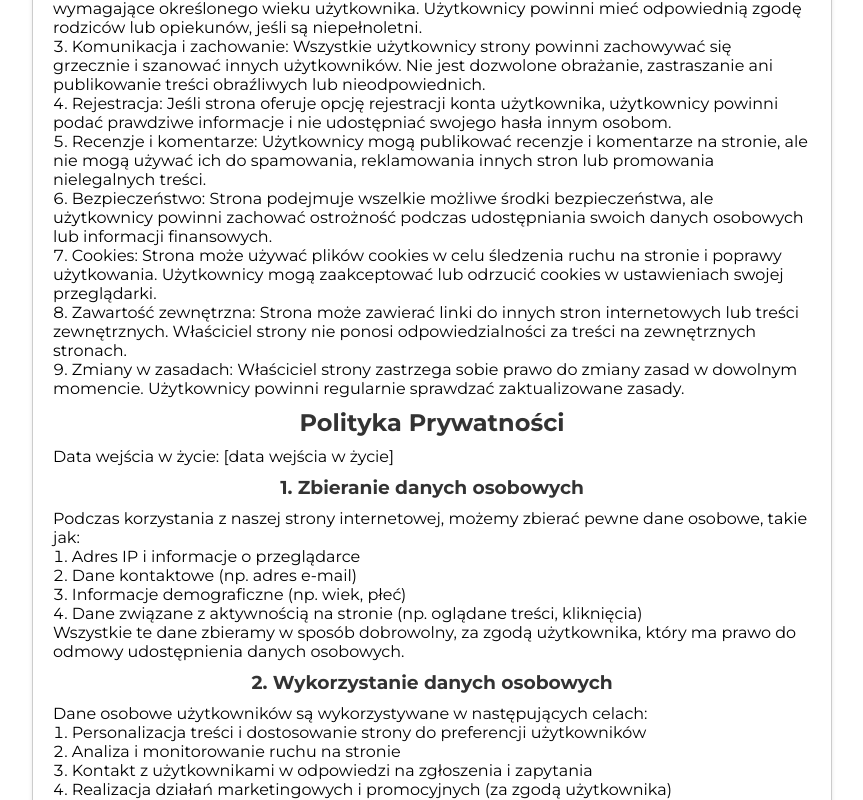
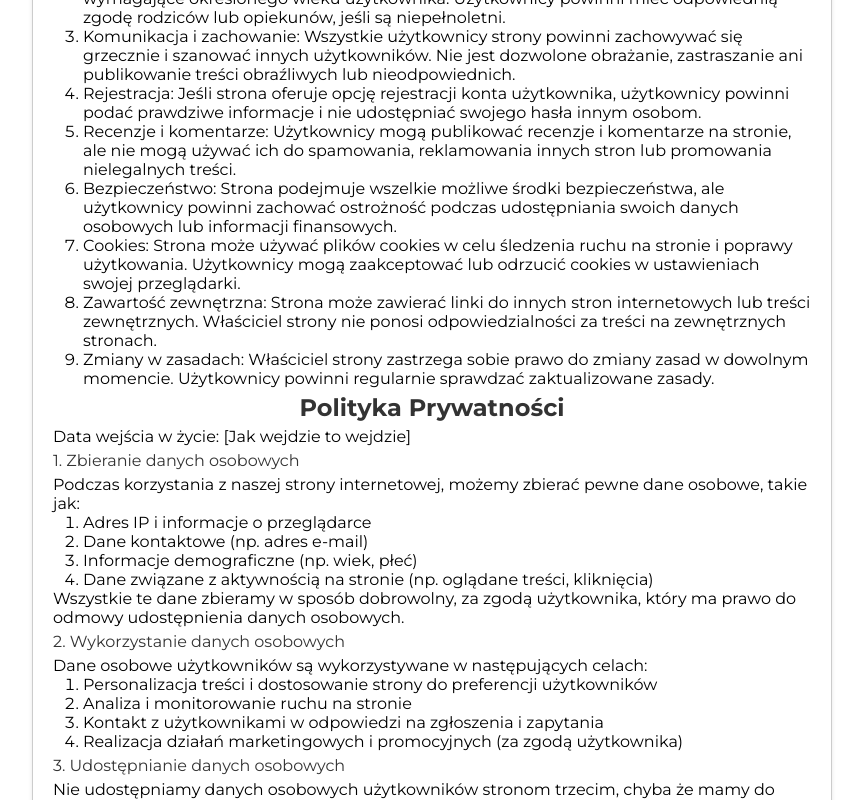
Before and after one commit to Rudolinka/MovieVerse, a React (Create React App) app: page /rules in a window 1280 px wide. Shown: the part 420-1220 px from the top of the page, without its empty margins (208-1071 px from the left). Built offline with nearby package versions, Linux system fonts and the light colour scheme.

Commit message:
rulesUpdate

```diff
--- a/src/components/rulescomponents/RulesComponents.js
+++ b/src/components/rulescomponents/RulesComponents.js
@@ -8,7 +8,7 @@ const RulesComponents = () => {
                 Cel strony: Strona ma na celu dostarczenie informacji i rozrywki
                 związanej z filmami.
             </Styled.H2>
-            <ol>
+           <ol>
                 <Styled.Li>
                     Prawa autorskie: Wszystkie treści, takie jak tekst, grafika, zdjęcia i
                     filmy, są chronione prawem autorskim i nie mogą być kopiowane ani
@@ -57,13 +57,14 @@ const RulesComponents = () => {
                     zaktualizowane zasady.
                 </Styled.Li>
                 <Styled.H2>Polityka Prywatności</Styled.H2>
-                <p>Data wejścia w życie: [data wejścia w życie]</p>
+                <p>Data wejścia w życie: [Jak wejdzie to wejdzie]</p>
                 <Styled.H3>1. Zbieranie danych osobowych</Styled.H3>
                 <p>
                     Podczas korzystania z naszej strony internetowej, możemy zbierać pewne
                     dane osobowe, takie jak:
                 </p>
-                <ul>
+
+                <ol>
                     <Styled.Li>Adres IP i informacje o przeglądarce</Styled.Li>
                     <Styled.Li>Dane kontaktowe (np. adres e-mail)</Styled.Li>
                     <Styled.Li>Informacje demograficzne (np. wiek, płeć)</Styled.Li>
@@ -71,7 +72,7 @@ const RulesComponents = () => {
                         Dane związane z aktywnością na stronie (np. oglądane treści,
                         kliknięcia)
                     </Styled.Li>
-                </ul>
+                </ol>
                 <p>
                     Wszystkie te dane zbieramy w sposób dobrowolny, za zgodą użytkownika,
                     który ma prawo do odmowy udostępnienia danych osobowych.
@@ -80,7 +81,7 @@ const RulesComponents = () => {
                 <p>
                     Dane osobowe użytkowników są wykorzystywane w następujących celach:
                 </p>
-                <ul>
+                <ol>
                     <Styled.Li>
                         Personalizacja treści i dostosowanie strony do preferencji
                         użytkowników
@@ -93,7 +94,7 @@ const RulesComponents = () => {
                         Realizacja działań marketingowych i promocyjnych (za zgodą
                         użytkownika)
                     </Styled.Li>
-                </ul>
+                </ol>
                 <Styled.H3>3. Udostępnianie danych osobowych</Styled.H3>
                 <p>
                     Nie udostępniamy danych osobowych użytkowników stronom trzecim, chyba
@@ -128,9 +129,9 @@ const RulesComponents = () => {
                 <Styled.H3>8. Kontakt</Styled.H3>
                 <p>
                     Jeśli masz jakiekolwiek pytania dotyczące naszej Polityki Prywatności,
-                    skontaktuj się z nami za pośrednictwem [podaj tutaj dane kontaktowe].
+                    skontaktuj się z nami za pośrednictwem [kontakt@fake.pl].
                 </p>
-            </ol>
+                </ol>
         </Styled.Main>
 	)}
 export default RulesComponents;
--- a/src/pages/RulesPage.styles.js
+++ b/src/pages/RulesPage.styles.js
@@ -1,4 +1,5 @@
 import { styled } from 'styled-components';
+
 export const Main = styled.main`
 	max-width: 1400px;
 	font-family: Arial, sans-serif;
@@ -12,20 +13,14 @@ export const Main = styled.main`
 export const H2 = styled.h2`
 	text-align: center;
 	color: #333;
-    margin-bottom: 10px;
-    margin-top: 10px;
+	margin-bottom: 5px;
+	margin-top: 5px;
 `;
 export const Li = styled.li`
-    list-style-position: inside;
-    list-style-type: decimal;
-
+	margin-left: 30px;
 `;
-export const H3 = styled.h3`
-    text-align: center;
+export const H3 = styled.p`
 	color: #333;
-    margin-bottom: 10px;
-    margin-top: 10px;
+	margin-bottom: 5px;
+	margin-top: 5px;
 `;
-// export const Ul = styled.ul`
-//     list-style-position: inside;
-//     list-style-type: decima
```
Lines whose indentation alone changed are shown as unchanged.
